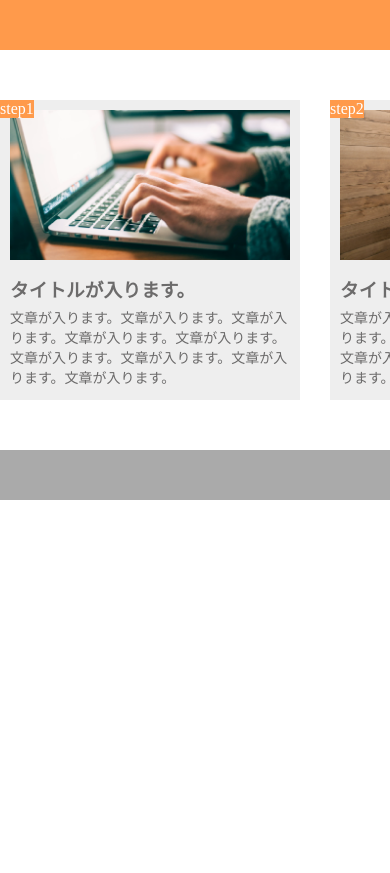
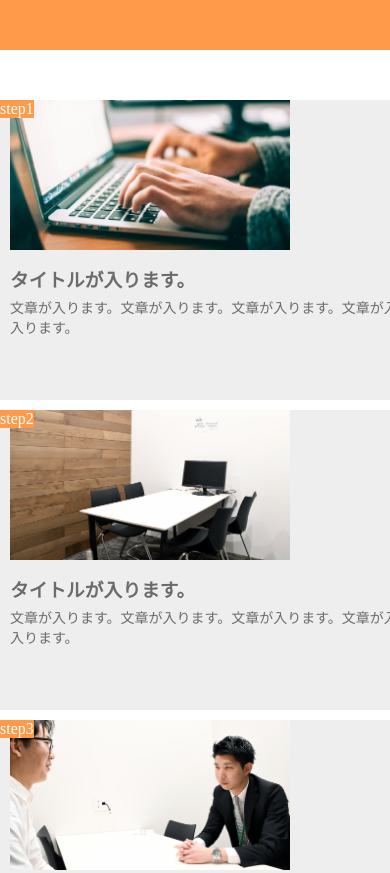
Before and after one commit to KonosukeTakano/kadai1, a plain HTML site: page index.html in a window 390 px wide. Shown: the top 873 px of the page. Before the commit the page ends 844 px from the top, so only its background shows below. Drawn offline with Linux system fonts and the light colour scheme.

Commit message:
[Add] Align content vertically

```diff
--- a/style.css
+++ b/style.css
@@ -72,3 +72,19 @@ footer{
     height: 50px;
     width: 100%;
 }
+
+@media screen and (max-width: 768px) {
+    .main-visual-item{
+        background-color: #eeeeee;
+        width: 100%;
+        /* height: 300px; */
+        position: relative; /* 子要素の起点を指定 */
+    }
+    .main-visual{
+        display: block;
+    }
+    .main-visual-item-center {
+        margin-right: 0;
+        margin-left: 0;
+    }
+  }
```
